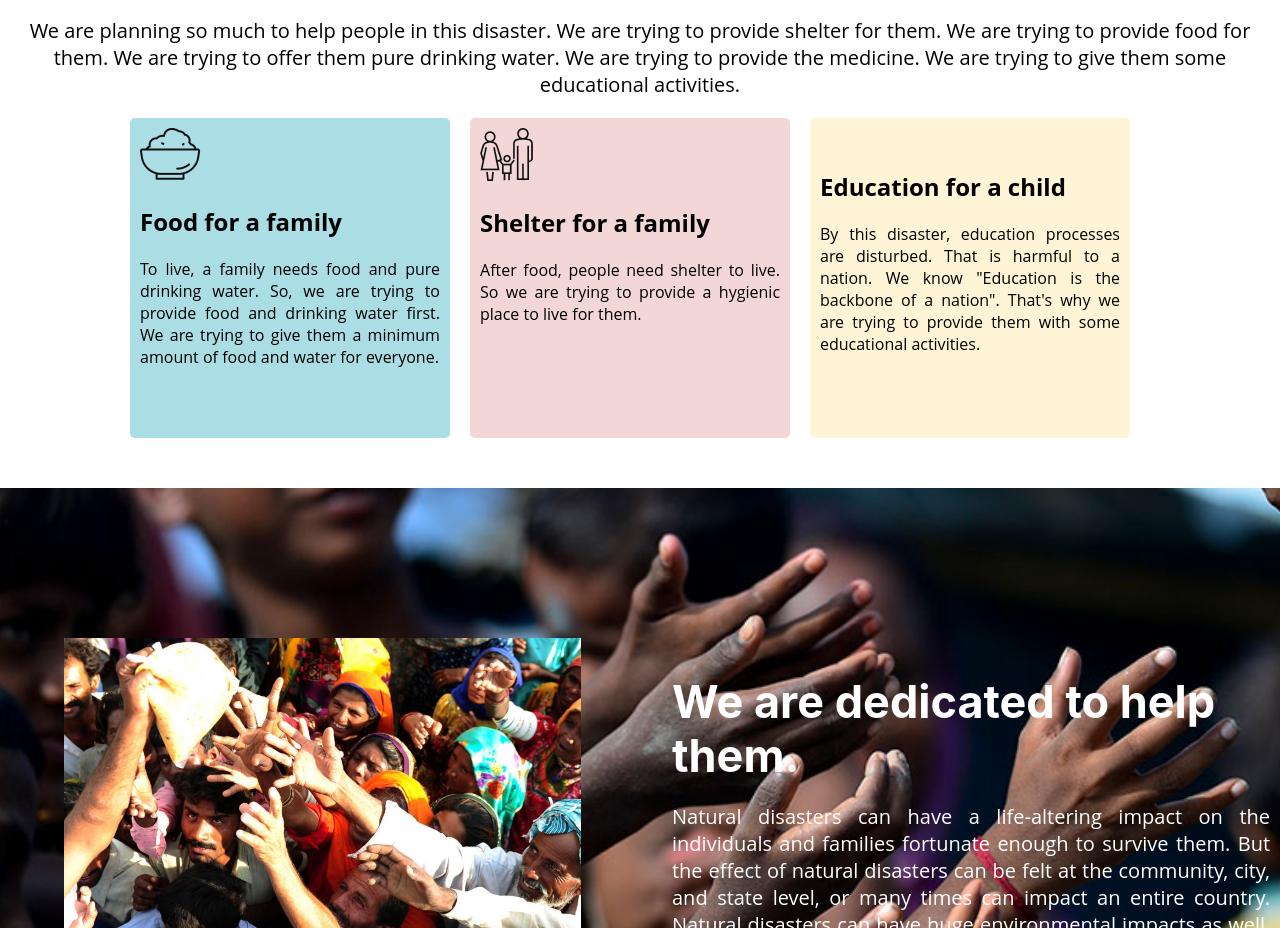
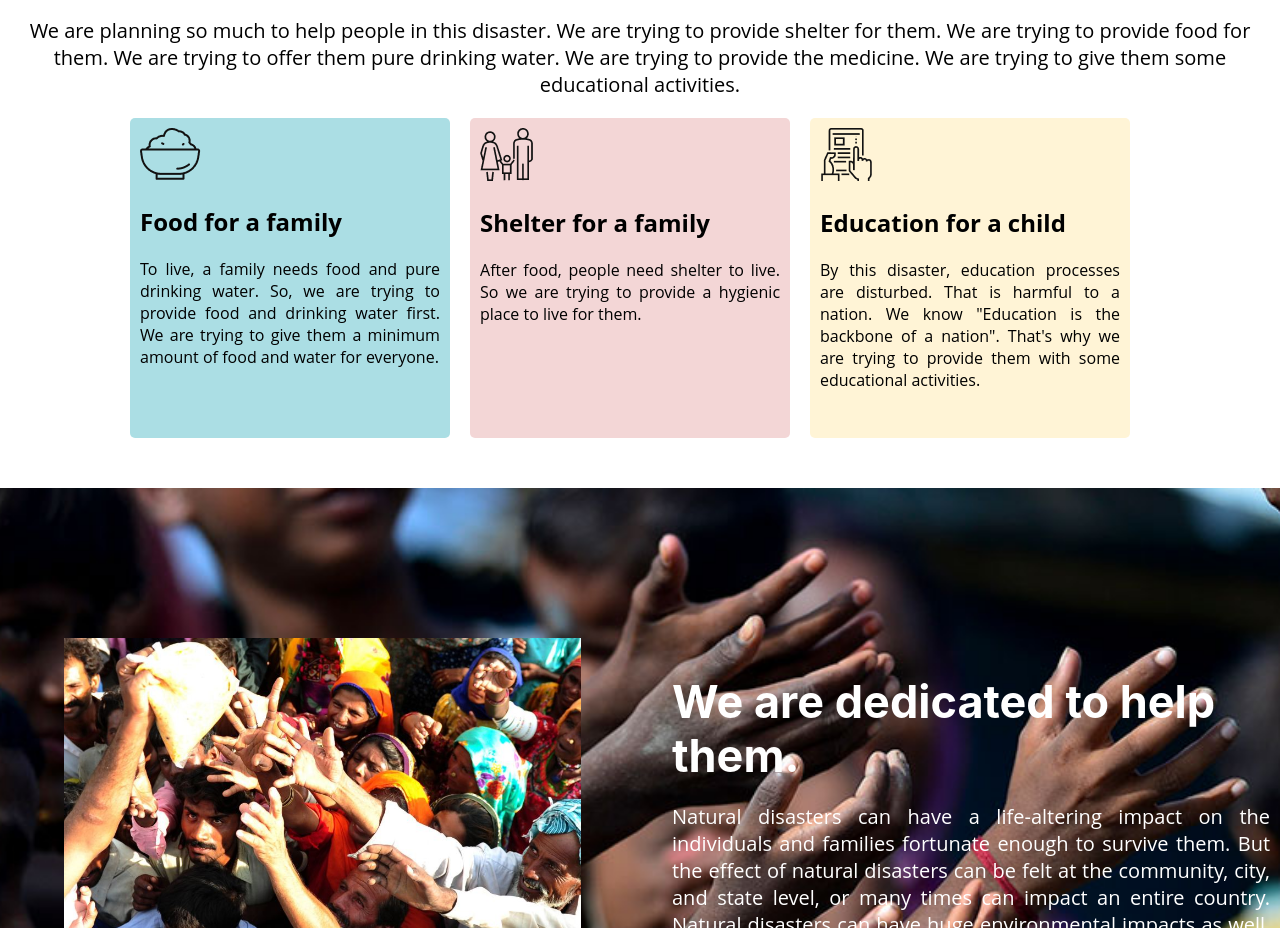
Before and after one commit to zobayertihan/Donation, a plain HTML site: page index.html in a window 1280 px wide. Shown: the part 1480-2408 px from the top of the page. Drawn offline with Linux system fonts and the light colour scheme; a web font is replaced by a local one.

Commit message:
Update 2.0

```diff
--- a/index.html
+++ b/index.html
@@ -76,7 +76,7 @@
                     them.</p>
             </div>
             <div class="plan do-plan-pt3">
-                <img src="Sicons/Frame-1.png" alt="">
+                <img src="icons/Frame-1.png" alt="">
                 <h2>Education for a child</h2>
                 <p>By this disaster, education processes are disturbed. That is harmful to a nation. We know "Education
                     is the backbone of a nation". That's why we are trying to provide them with some educational
```
